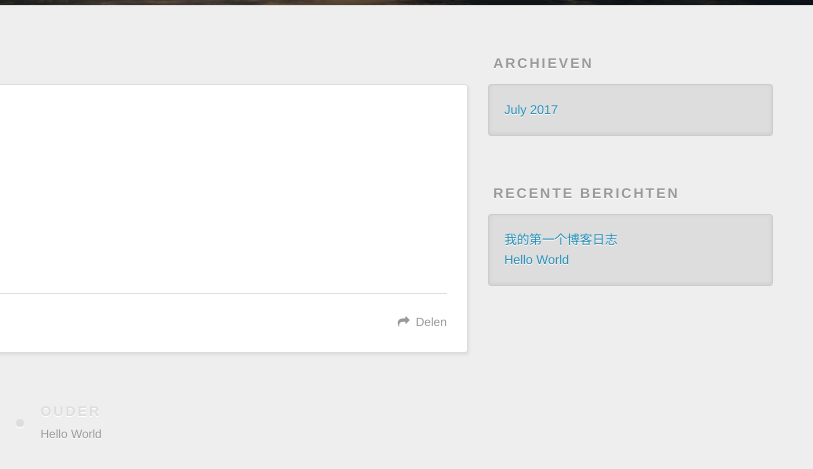
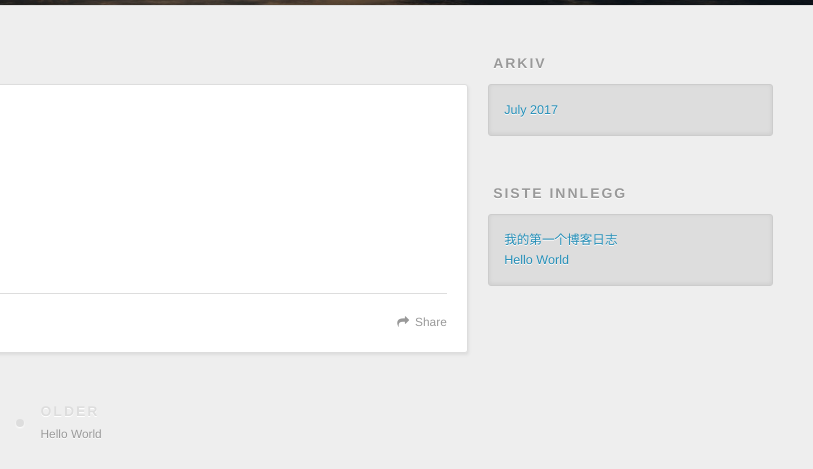
Before and after one commit to longnan963/longnan963.github.io, a plain HTML site: page 2017/07/13/我的第一个博客日志/index.html in a window 1280 px wide. Shown: the part 295-764 px from the top of the page, 467-1280 px from the left. Drawn offline with nearby package versions, Linux system fonts and the light colour scheme.

Commit message:
Site updated: 2017-07-13 18:02:05

```diff
--- a/2017/07/13/我的第一个博客日志/index.html
+++ b/2017/07/13/我的第一个博客日志/index.html
@@ -58,7 +58,7 @@
 
           <a id="nav-rss-link" class="nav-icon" href="/atom.xml" title="RSS Feed"></a>
 
-        <a id="nav-search-btn" class="nav-icon" title="Zoeken"></a>
+        <a id="nav-search-btn" class="nav-icon" title="Søk"></a>
       </nav>
       <div id="search-form-wrap">
         <form action="//google.com/search" method="get" accept-charset="UTF-8" class="search-form"><input type="search" name="q" class="search-form-input" placeholder="Search"><button type="submit" class="search-form-submit">&#xF002;</button><input type="hidden" name="sitesearch" value="https://longnan963.github.io"></form>
@@ -94,7 +94,7 @@
 
     </div>
     <footer class="article-footer">
-      <a data-url="https://longnan963.github.io/2017/07/13/我的第一个博客日志/" data-id="cj529juok0001rsp9lbgp5fue" class="article-share-link">Delen</a>
+      <a data-url="https://longnan963.github.io/2017/07/13/我的第一个博客日志/" data-id="cj529may60001qop9q9vxe0v8" class="article-share-link">Share</a>
 
 
     </footer>
@@ -105,7 +105,7 @@
 
 
     <a href="/2017/07/13/hello-world/" id="article-nav-older" class="article-nav-link-wrap">
-      <strong class="article-nav-caption">Ouder</strong>
+      <strong class="article-nav-caption">Older</strong>
       <div class="article-nav-title">Hello World</div>
     </a>
 
@@ -128,7 +128,7 @@
 
 
   <div class="widget-wrap">
-    <h3 class="widget-title">Archieven</h3>
+    <h3 class="widget-title">Arkiv</h3>
     <div class="widget">
       <ul class="archive-list"><li class="archive-list-item"><a class="archive-list-link" href="/archives/2017/07/">July 2017</a></li></ul>
     </div>
@@ -138,7 +138,7 @@
 
 
   <div class="widget-wrap">
-    <h3 class="widget-title">Recente berichten</h3>
+    <h3 class="widget-title">Siste innlegg</h3>
     <div class="widget">
       <ul>
 
```
Also changed, not shown: 2017/07/13/hello-world/index.html (+5 -5 lines), archives/2017/07/index.html (+4 -4 lines), archives/2017/index.html (+4 -4 lines), archives/index.html (+4 -4 lines), index.html (+5 -5 lines).
